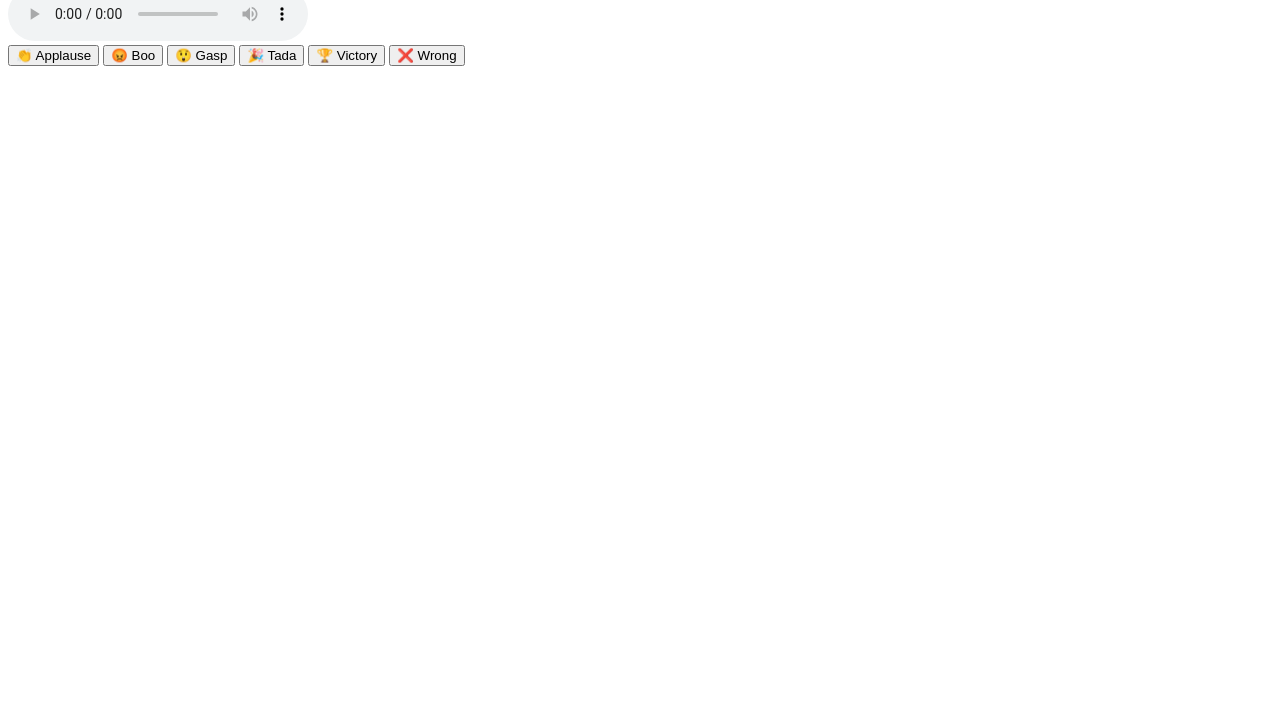
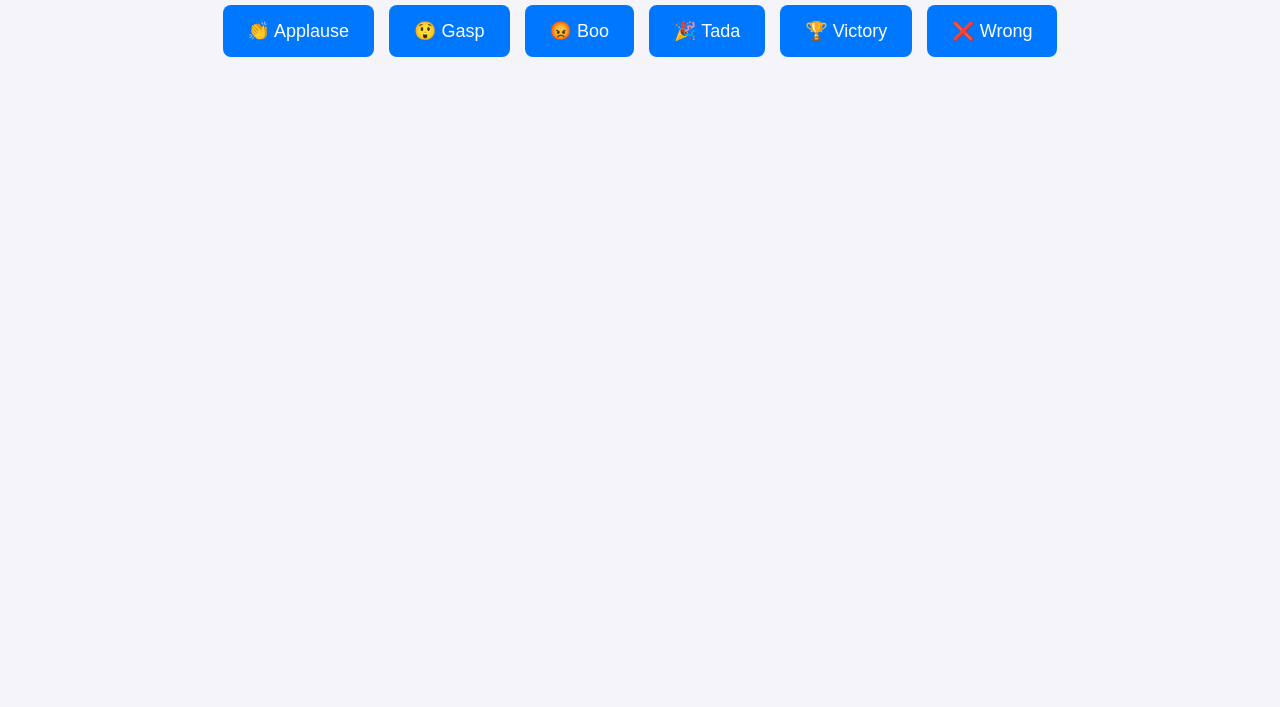
Before and after one commit to myadoll/Sound-Board, a plain HTML site: page index.html in a window 1280 px wide. Shown: the part 93-800 px from the top of the page. Drawn offline with Linux system fonts and the light colour scheme.

Commit message:
Update index.html

```diff
--- a/index.html
+++ b/index.html
@@ -4,24 +4,20 @@
   <meta charset="UTF-8" />
   <meta name="viewport" content="width=device-width, initial-scale=1.0"/>
   <title>Sound Board</title>
-  <link rel="stylesheet" href="./style.css">
+  <link rel="stylesheet" href="./styles.css">
 </head>
 <body>
   <h1>Sound Board</h1>
 
-  <!-- TEMP: direct file test. Delete later if you want -->
-  <audio id="test-audio" src="./sounds/applause.mp3" controls></audio>
-
   <div class="soundboard">
-    <button data-sound="applause">👏 Applause</button>
-    <button data-sound="boo">😡 Boo</button>
-    <button data-sound="gasp">😲 Gasp</button>
-    <button data-sound="tada">🎉 Tada</button>
-    <button data-sound="victory">🏆 Victory</button>
-    <button data-sound="wrong">❌ Wrong</button>
+    <button data-sfx="applause">👏 Applause</button>
+    <button data-sfx="gasp">😲 Gasp</button>
+    <button data-sfx="boo">😡 Boo</button>
+    <button data-sfx="tada">🎉 Tada</button>
+    <button data-sfx="victory">🏆 Victory</button>
+    <button data-sfx="wrong">❌ Wrong</button>
   </div>
 
-  <!-- load script at end -->
   <script src="./script.js"></script>
 </body>
 </html>
```
